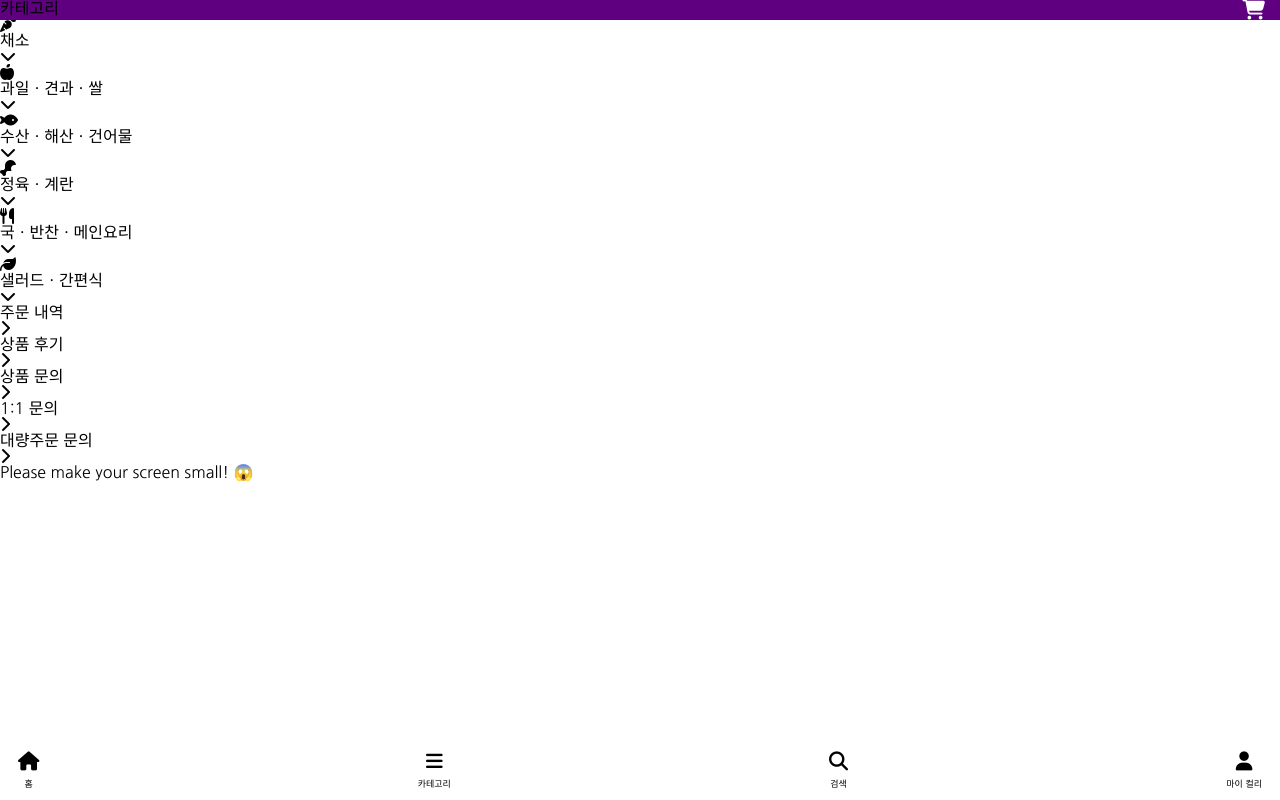
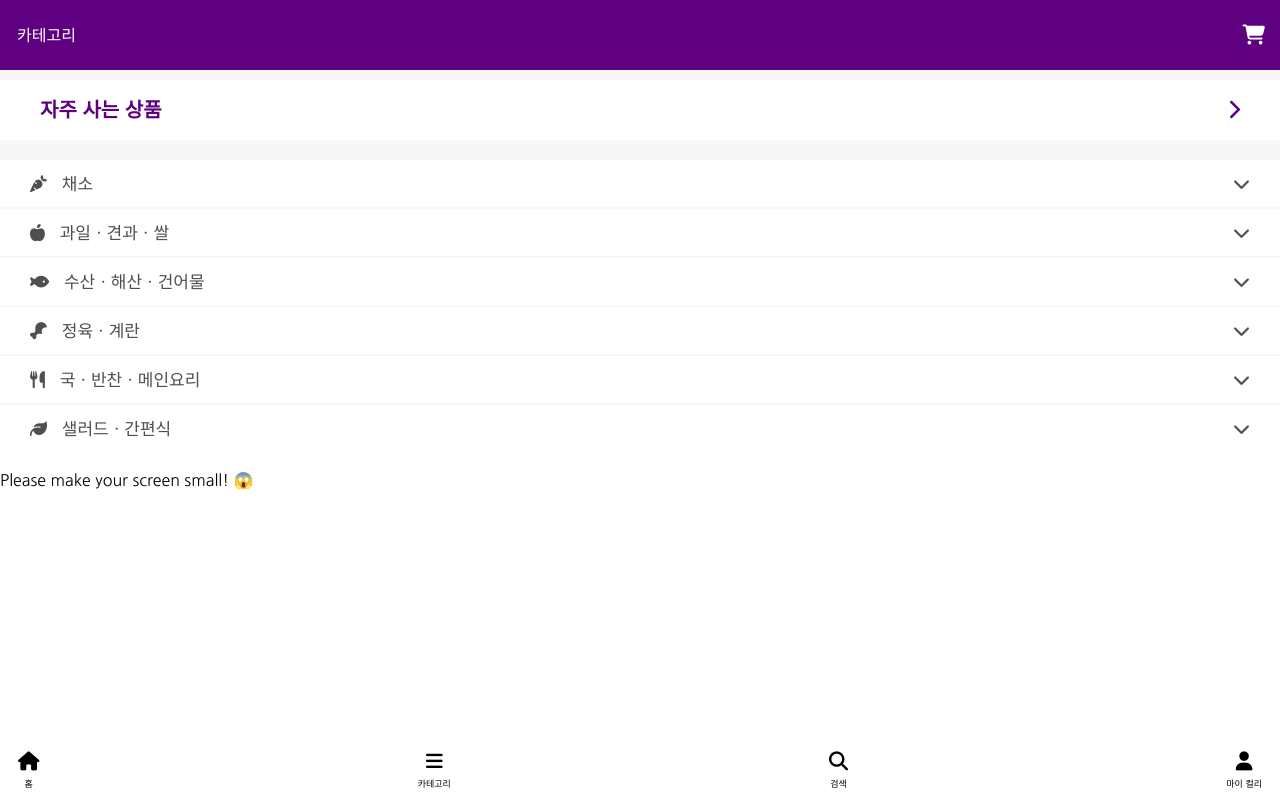
Before and after one commit to hold560/Maketkurly_clone, a plain HTML site: page category.html in a window 1280 px wide. Drawn offline with Linux system fonts and the light colour scheme.

Commit message:
200106
category-done

```diff
--- a/category.html
+++ b/category.html
@@ -14,7 +14,7 @@
   <body>
     <header class="bars">
       <div class="topbar">
-        <span class="topbar-title">카테고리</span>
+        <div class="topbar-title">카테고리</div>
         <span class="topbar-icon">
           <a href="cart.html"
             ><i class="fas fa-shopping-cart" style="color:white"></i
@@ -22,6 +22,7 @@
         </span>
       </div>
     </header>
+    <div class="category_all">
       <div class="category_top">
         <span class="category_top-title">자주 사는 상품</span>
         <span class="category_item-icon">
@@ -34,8 +35,8 @@
             <li class="category_item">
               <span class="category_item-right">
                 <i class="fas fa-carrot"></i>
+                <span class="category_item-title">채소</span>
               </span>
-            <div class="category_item-title">채소</div>
               <span class="category_item-left">
                 <i class="fas fa-chevron-down"></i>
               </span>
@@ -43,8 +44,8 @@
             <li class="category_item">
               <span class="category_item-right">
                 <i class="fas fa-apple-alt"></i>
+                <span class="category_item-title">과일ㆍ견과ㆍ쌀</span>
               </span>
-            <div class="category_item-title">과일ㆍ견과ㆍ쌀</div>
               <span class="category_item-left">
                 <i class="fas fa-chevron-down"></i>
               </span>
@@ -52,8 +53,8 @@
             <li class="category_item">
               <span class="category_item-right">
                 <i class="fas fa-fish"></i>
+                <span class="category_item-title">수산ㆍ해산ㆍ건어물</span>
               </span>
-            <div class="category_item-title">수산ㆍ해산ㆍ건어물</div>
               <span class="category_item-left">
                 <i class="fas fa-chevron-down"></i>
               </span>
@@ -61,8 +62,8 @@
             <li class="category_item">
               <span class="category_item-right">
                 <i class="fas fa-drumstick-bite"></i>
+                <span class="category_item-title">정육ㆍ계란</span>
               </span>
-            <div class="category_item-title">정육ㆍ계란</div>
               <span class="category_item-left">
                 <i class="fas fa-chevron-down"></i>
               </span>
@@ -70,8 +71,8 @@
             <li class="category_item">
               <span class="category_item-right">
                 <i class="fas fa-utensils"></i>
+                <span class="category_item-title">국ㆍ반찬ㆍ메인요리</span>
               </span>
-            <div class="category_item-title">국ㆍ반찬ㆍ메인요리</div>
               <span class="category_item-left">
                 <i class="fas fa-chevron-down"></i>
               </span>
@@ -79,49 +80,16 @@
             <li class="category_item">
               <span class="category_item-right">
                 <i class="fas fa-leaf"></i>
+                <span class="category_item-title">샐러드ㆍ간편식</span>
               </span>
-            <div class="category_item-title">샐러드ㆍ간편식</div>
               <span class="category_item-left">
                 <i class="fas fa-chevron-down"></i>
               </span>
             </li>
           </ul>
         </div>
-      <div class="mykurly_listbox2">
-        <ul class="mykurly_list">
-          <li class="mykurly_item">
-            <div class="mykurly_item-title">주문 내역</div>
-            <span class="mykurly_item-icon mykurly_items">
-              <i class="fas fa-chevron-right"></i>
-            </span>
-          </li>
-          <li class="mykurly_item">
-            <div class="mykurly_item-title">상품 후기</div>
-            <span class="mykurly_item-icon mykurly_items">
-              <i class="fas fa-chevron-right"></i>
-            </span>
-          </li>
-          <li class="mykurly_item">
-            <div class="mykurly_item-title">상품 문의</div>
-            <span class="mykurly_item-icon mykurly_items">
-              <i class="fas fa-chevron-right"></i>
-            </span>
-          </li>
-          <li class="mykurly_item">
-            <div class="mykurly_item-title">1:1 문의</div>
-            <span class="mykurly_item-icon mykurly_items">
-              <i class="fas fa-chevron-right"></i>
-            </span>
-          </li>
-          <li class="mykurly_item">
-            <div class="mykurly_item-title">대량주문 문의</div>
-            <span class="mykurly_item-icon mykurly_items">
-              <i class="fas fa-chevron-right"></i>
-            </span>
-          </li>
-        </ul>
+      </main>
     </div>
-    </main>
     <nav class="nav">
       <ul class="nav_list">
         <li class="nav_list-item">
--- a/css/Style.css
+++ b/css/Style.css
@@ -3,6 +3,7 @@
 @import "bars.css";
 @import "index_main.css";
 @import "nav.css";
+@import "category.css";
 * {
   box-sizing: border-box;
 }
--- a/css/bars.css
+++ b/css/bars.css
@@ -7,6 +7,7 @@
   background-color: #5f0080;
   display: flex;
   padding-right: 15px;
+  height: 70px;
 }
 
 .topbar i {
@@ -31,3 +32,10 @@
   color: #7e7e7e;
   font-weight: 600;
 }
+
+.topbar-title {
+  color: white;
+  display: flex;
+  align-self: center;
+  margin-left: 17px;
+}
--- /dev/null
+++ b/css/category.css
@@ -0,0 +1,37 @@
+.category_all {
+  display: fixed;
+  background-color: #f7f7f7;
+  padding-top: 80px;
+}
+
+.category_top {
+  display: flex;
+  justify-content: space-between;
+  background-color: white;
+  padding: 20px 40px;
+  color: #5f0080;
+  font-size: 20px;
+}
+
+.category_top-title {
+  font-size: 20px;
+  font-weight: 600;
+}
+
+.category_main-lookup {
+  margin: 20px 0px;
+}
+
+.category_item {
+  display: flex;
+  justify-content: space-between;
+  padding: 15px 30px;
+  margin: 2px 0;
+  background-color: white;
+  color: #504f4f;
+  font-size: 17px;
+}
+
+.category_item-title {
+  padding-left: 10px;
+}
```
Lines whose indentation alone changed are shown as unchanged.
